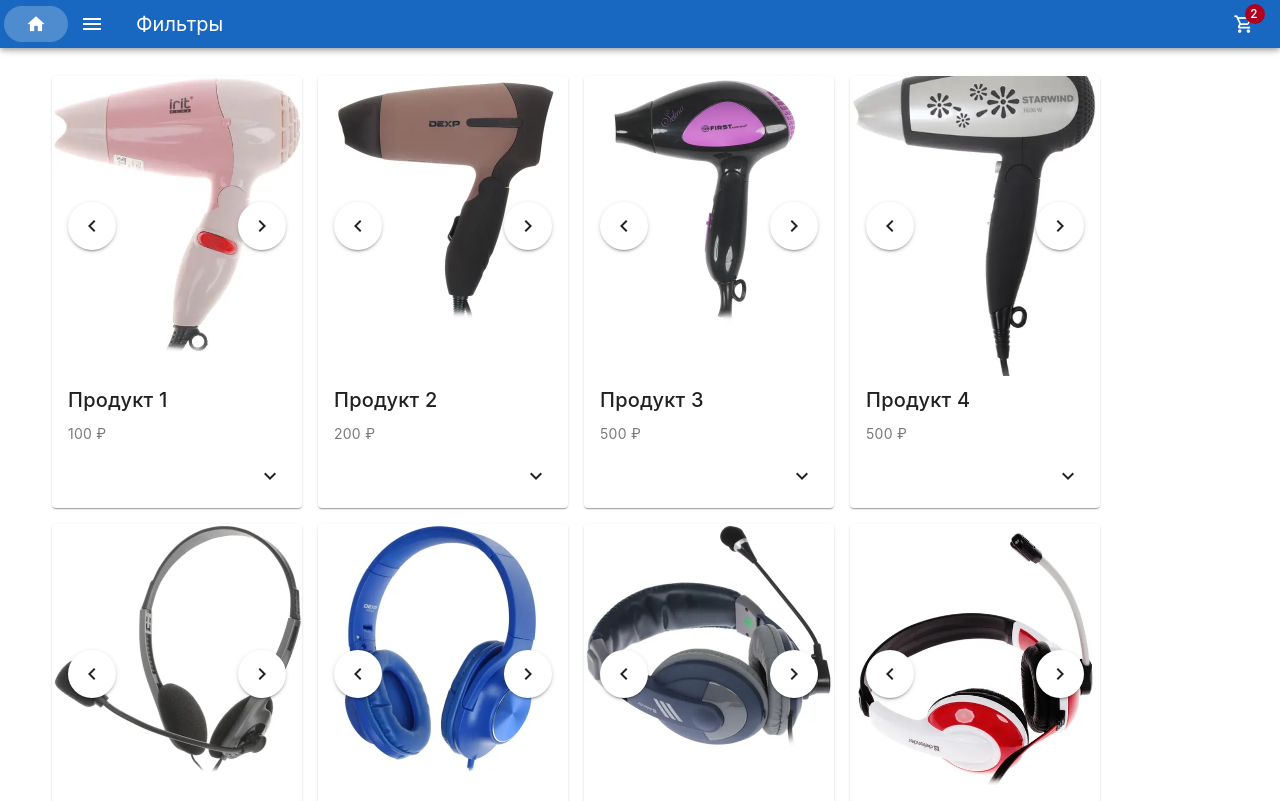
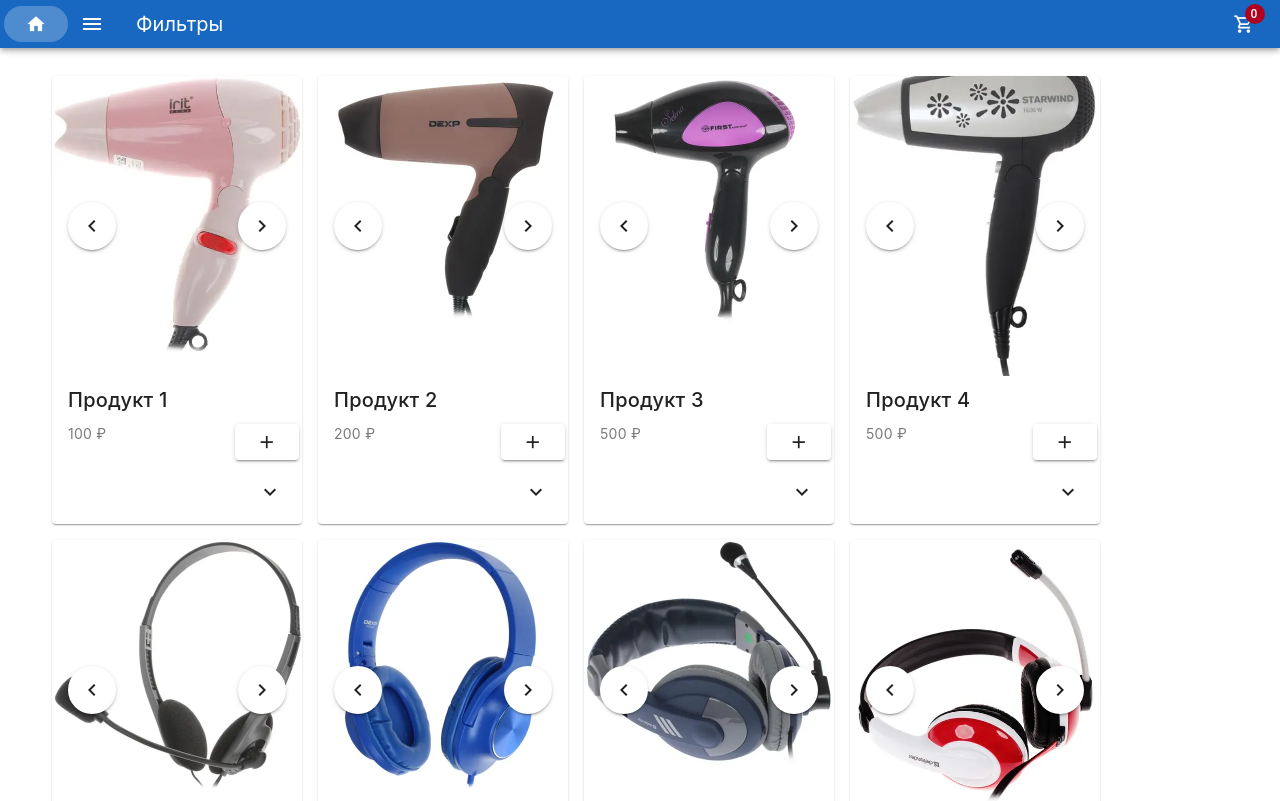
Before and after one commit to EpicalAndy/vue-shop, a Vue app: page / in a window 1280 px wide. Shown: the top 801 px of the page. Built offline with nearby package versions, Linux system fonts and the light colour scheme.

Commit message:
Add ideas list (VueShop.md). Now cart counter work. Now products list visible in cart. Updated cart model. Updated ShopCartView. Updated ShopProductsListView

```diff
--- a/src/components/ShopCart.vue
+++ b/src/components/ShopCartOrder.vue
@@ -1,10 +1,5 @@
 <template>
   <v-container>
-    <v-row>
-      <v-col cols="8"></v-col>
-      <v-col cols="4"></v-col>
-    </v-row>
-
     <v-card>
       <v-card-title class="text-center">Заказ</v-card-title>
       <v-table>
@@ -29,6 +24,7 @@
 import ShopProductCard from "@/components/ShopProductCard.vue";
 import type { Product_model } from "@/models/product_model";
 import { useCart } from "@/stores/cart";
+import ShopProductList from "@/components/ShopProductList.vue";
 
 const cart = useCart();
 
--- a/src/components/ShopHeader.vue
+++ b/src/components/ShopHeader.vue
@@ -13,7 +13,7 @@
 
     <template v-slot:append>
       <v-btn rounded to="/cart">
-        <v-badge content="2"
+        <v-badge :content="cart.allProductsCount"
                  color="error"
                  offset-x="-2"
                  offset-y="-2">
@@ -41,10 +41,12 @@
 import { ref } from "vue";
 import { useCategories } from "@/stores/categories";
 import { onBeforeMount } from "vue";
+import { useCart } from "@/stores/cart";
 
 const showMemu = ref(false);
 const categories = useCategories();
 const selectedCategories = ref([]);
+const cart = useCart();
 function getCategories() {
   categories.getCategories();
 }
--- a/src/components/ShopProductCard.vue
+++ b/src/components/ShopProductCard.vue
@@ -3,14 +3,22 @@
       class="mx-2 mt-4"
       width="250">
     <shop-img-slider :urls="props.product?.img_urls"></shop-img-slider>
-
     <v-card-title>
       {{ product?.name }}
     </v-card-title>
-
-    <v-card-subtitle>
+    <v-row>
+      <v-col cols="8">
+        <v-card-subtitle>
       {{ product?.price || '999999' }} <span v-html="config.currency"></span>
     </v-card-subtitle>
+      </v-col>
+
+      <v-col cols="4">
+        <v-btn @click="addToCart">
+          <v-icon size="large">mdi-plus</v-icon>
+        </v-btn>
+      </v-col>
+    </v-row>
 
     <v-card-actions>
       <v-spacer></v-spacer>
@@ -39,10 +47,16 @@ import type { PropType } from "vue";
 import { ref } from "vue";
 import { useCommon } from "@/stores/common";
 import ShopImgSlider from "@/components/ShopImgSlider.vue";
+import { useCart } from "@/stores/cart";
 
 const showDetail = ref(false);
 const config = useCommon();
 const props = defineProps({ product: { type: Object as PropType<Product_model> } });
+const cart = useCart();
+
+function addToCart() {
+  props.product?.id && cart.addProduct(props.product.id);
+}
 
 </script>
 
--- /dev/null
+++ b/src/components/ShopProductList.vue
@@ -0,0 +1,18 @@
+<template>
+        <shop-product-card v-for="product in products"
+                           :key="product.id"
+                           :product="product">
+        </shop-product-card>
+</template>
+
+<script setup lang="ts">
+import ShopProductCard from "@/components/ShopProductCard.vue";
+import type { Product_model } from "@/models/product_model";
+
+const { products } = defineProps<{ products: Product_model[] }>();
+
+</script>
+
+<style scoped>
+
+</style>
--- a/src/models/cart_model.ts
+++ b/src/models/cart_model.ts
@@ -1,6 +1,7 @@
 import type { Product_model } from "@/models/product_model";
 
 export interface Cart_model {
+  productId: number,
   product: Product_model
   count: number
 }
--- a/src/stores/cart.ts
+++ b/src/stores/cart.ts
@@ -1,6 +1,7 @@
 import { defineStore } from "pinia";
 import type { Product_model } from "@/models/product_model";
 import type { Cart_model } from "@/models/cart_model";
+import { useProducts } from "@/stores/products";
 
 export const useCart = defineStore('cart', {
   state: () => ({
@@ -17,6 +18,35 @@ export const useCart = defineStore('cart', {
       });
 
       return count;
+    },
+    productsList: (state) => {
+      return  state.products.map(product => product.product);
+    }
+  },
+  actions: {
+    addProduct(productId: number) {
+      const allProducts = useProducts();
+      const currentProduct = allProducts.getProduct(productId);
+
+      let productInCart = this.getProductInCart(productId);
+
+      if (productInCart) {
+        productInCart.count++;
+
+        return;
+      }
+
+      currentProduct && this.products.push({
+        productId: productId,
+        product: currentProduct,
+        count: 1
+      });
+    },
+    getProductInCart(productId: number) {
+      return this.products.find(product => product.productId === productId) || null;
+    },
+    isProductInCart(productId: number) {
+      return !!this.getProductInCart(productId);
     }
   }
 })
--- a/src/stores/products.ts
+++ b/src/stores/products.ts
@@ -11,12 +11,15 @@ export const useProducts = defineStore('products', {
     async getProducts() {
       const products = await instance.get('src/demo/products_demo.json');
 
-      this.products  = products?.data || [];
+      this.products = products?.data || [];
     },
     filterProducts(ids: Array<number>) {
-      return ids.length ?  this.products.filter(item => {
+      return ids.length ? this.products.filter(item => {
         return ids.indexOf(item.id) > -1;
       }) : this.products;
+    },
+    getProduct(id: number) {
+      return this.products.find(item => item.id === id);
     }
   }
 })
--- a/src/views/ShopCartView.vue
+++ b/src/views/ShopCartView.vue
@@ -1,10 +1,33 @@
 <template>
-  <shop-cart></shop-cart>
+  <v-main>
+    <v-container fluid>
+      <v-row dense>
+        <template v-if="cart.allProductsCount">
+          <v-col cols="6">
+            <shop-product-list :products="cart.productsList"></shop-product-list>
+          </v-col>
+
+          <v-col cols="6">
+            <shop-cart-order></shop-cart-order>
+          </v-col>
+        </template>
+        <template v-else>
+          <v-alert-title>В корзине ничего нет</v-alert-title>
+        </template>
+      </v-row>
+    </v-container>
+  </v-main>
 </template>
 
 <script setup>
 
-import ShopCart from "@/components/ShopCart.vue";
+import ShopCart from "@/components/ShopCartOrder.vue";
+import ShopProductList from "@/components/ShopProductList.vue";
+import { useCart } from "@/stores/cart";
+import ShopCartOrder from "@/components/ShopCartOrder.vue";
+
+const cart = useCart();
+
 </script>
 
 <style scoped>
--- a/src/views/ShopProductsListView.vue
+++ b/src/views/ShopProductsListView.vue
@@ -2,10 +2,7 @@
   <v-main>
     <v-container fluid>
       <v-row dense>
-        <shop-product-card v-for="product in filtredProducts"
-                           :key="product.id"
-                           :product="product">
-        </shop-product-card>
+        <shop-product-list :products="filtredProducts"></shop-product-list>
       </v-row>
     </v-container>
   </v-main>
@@ -14,9 +11,8 @@
 </template>
 
 <script setup lang="ts">
-import ShopProductCard from "@/components/ShopProductCard.vue";
+import ShopProductList from "@/components/ShopProductList.vue";
 import { useProducts } from "@/stores/products";
-import type { Product_model } from "@/models/product_model";
 import { computed } from "vue";
 import { useCategories } from "@/stores/categories";
 
```
Also changed, not shown: 1 other file (tests, documents, lock files or other folders).
